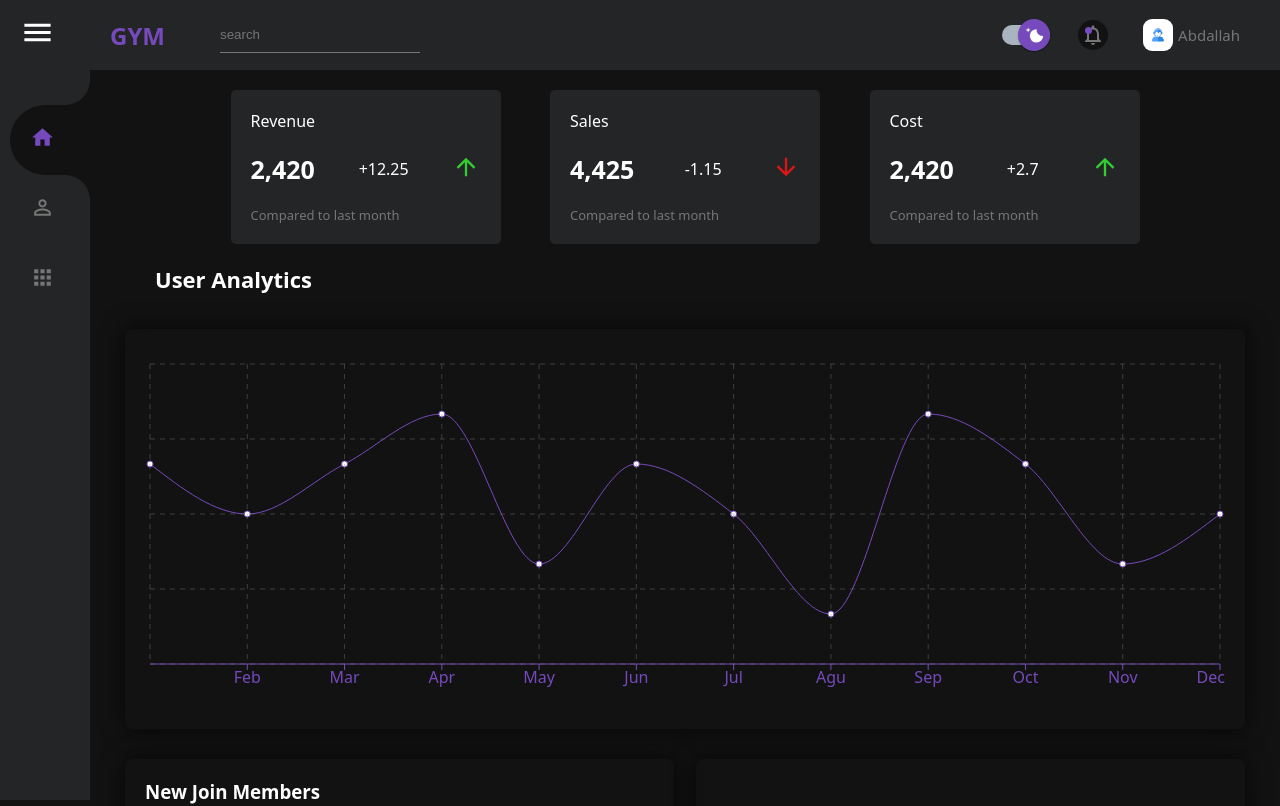
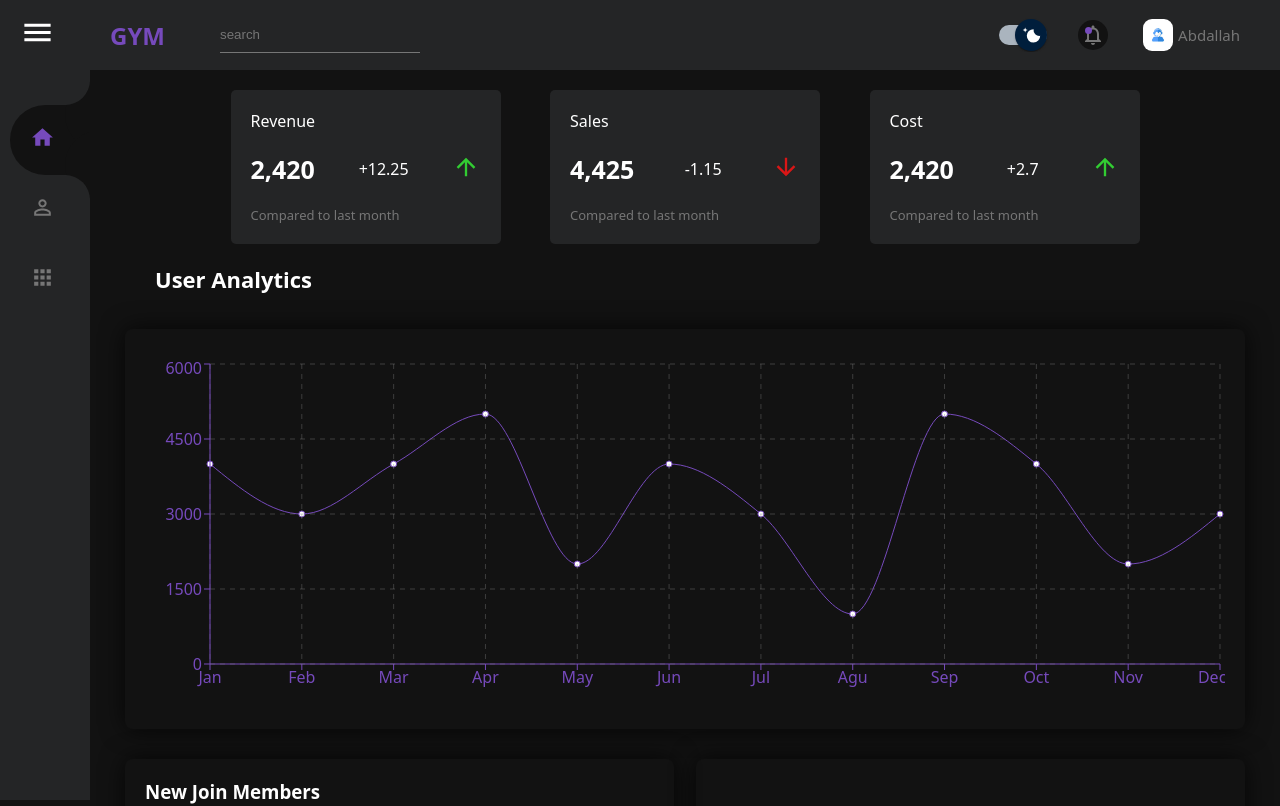
Before and after one commit to Abdallah-Sala7/GYM-Admin, a React (Create React App) app: page / in a window 1280 px wide. Shown: the top 806 px of the page. Built offline with nearby package versions, Linux system fonts and the light colour scheme.

Commit message:
replace quary selector

```diff
--- a/public/index.html
+++ b/public/index.html
@@ -7,7 +7,7 @@
     <link rel="icon" href="/img/dumbbells.jpg" type="image/webp" sizes="310 x 310"/>
     <title>GYM Admin</title>
   </head>
-  <body class="dark">
+  <body >
     <noscript>You need to enable JavaScript to run this app.</noscript>
     <div id="root"></div>
   </body>
--- a/src/App.js
+++ b/src/App.js
@@ -1,3 +1,5 @@
+import { useEffect, useState } from "react";
+import { useDispatch, useSelector } from "react-redux";
 import { BrowserRouter, Route, Routes } from "react-router-dom";
 import Aside from "./components/asidebar/Aside";
 import Header from "./components/header/Header";
@@ -5,51 +7,46 @@ import Home from "./components/home/Home";
 import EditProgram from "./components/Programs/edit-program/EditProgram";
 import NewProgram from "./components/Programs/new-program/NewProgram";
 import Program from "./components/Programs/Program";
+import { toggleAside } from "./components/store/toggleSlice";
 import EditUser from "./components/user-info/EditUser";
 import NewUser from "./components/users/NewUser";
 import User from "./components/users/User";
 
 function App() {
-
-  const onLoadFun =()=>{
-    setTimeout(()=>{
-      document.querySelector('.loading').style.display = 'none'
-      document.querySelector('body').style.overflow = "auto"
-    },1500)
-  }
-
-  const asideActive = () => {
-    document.querySelector('.aside').classList.remove('active')
-    document.querySelector('.main').classList.remove('active')
-  }
-
+  const [loading, setLoading] = useState(true)
+  const {asideActive,darkActive} = useSelector(state => state.toggle)
+  const dispatch = useDispatch()
 
   return (
-    <>
-    <div className="app">
+    <div className={`app ${darkActive ?'dark':'' }`} onLoad={()=>setLoading(false)} >
       <BrowserRouter>
           <Header />
-          <div className="main" onLoad={onLoadFun}>
-              <Aside />
-              <div className="over-lay" onClick={asideActive}></div>
+          {
+            loading ?
               <div className="loading">
               <div class="lds-roller">
                 <div></div><div></div><div></div><div></div><div></div><div></div><div></div><div></div>
               </div>
-              </div>
-
+              </div> :
+            <div className={`main ${asideActive ? "active":'' }`} >
+              <Aside />
+              <div className="over-lay" onClick={()=> dispatch(toggleAside())}></div>
               <Routes>
                 <Route path="/" element={<Home />} />
                 <Route path="/programs" element={<Program /> } />
-                <Route  path="/users" element={<User /> } />
+                <Route path="/users" element={<User /> } />
                 <Route path="users/add-user" element={<NewUser />} />
                 <Route path="users/info/:id" element={<EditUser />} />
                 <Route path="programs/add-program" element={<NewProgram />} />
                 <Route path="programs/edit-program/:id" element={<EditProgram />} />
               </Routes>
-        </div>
+            </div>
+          }
+
+
+
       </BrowserRouter>
-      </div></>
+      </div>
   );
 }
 
--- a/src/components/asidebar/Aside.jsx
+++ b/src/components/asidebar/Aside.jsx
@@ -1,10 +1,12 @@
 import { NavLink } from 'react-router-dom'
 import {Apps, Home, PersonOutline} from '@mui/icons-material'
 import './Aside.css'
+import { useSelector } from 'react-redux'
 
 function Aside() {
+    const {asideActive} = useSelector(state => state.toggle)
   return (
-    <div className='aside'>
+    <div className={`aside ${asideActive == true ? 'active':''}`}>
         <div className="main-minu">
             <NavLink to={'/'} className="minu-icon-name">
                 <span className='aside-icon'>
--- a/src/components/header/Header.css
+++ b/src/components/header/Header.css
@@ -36,17 +36,6 @@
     align-items: center;
     justify-content: right;
 }
-.header-box span.dark-span{
-    width: 55px;
-    cursor: pointer;
-
-}
-.header-box span.dark-span div{
-    pointer-events: none;
-}
-.css-lu9khh-MuiSwitch-root .MuiSwitch-thumb {
-    background-color: var(--logo-color) !important;
-}
 .header-box span.noti{
     margin-right: 35px;
     width: 30px;
@@ -62,8 +51,6 @@
     color: var(--icon-color);
     display: none;
 }
-/* .header-box span.dark-span span{display: none;}
-.header-box span.dark-span span.active{display: block; font-size: 35px;} */
 .header-box span.noti::before{
     position: absolute;
     top: 7px;
@@ -94,7 +81,6 @@ span.lang {
     cursor: pointer;
 }
 
-/* // Small devices (landscape phones, 576px and up) */
 @media (min-width: 576px) {
     .header h2{
         margin:0 55px;
@@ -108,6 +94,8 @@ span.lang {
     .header-box{ flex: 3; width: 300px;}
     .header-box span.dark-span{
         margin-right: 25px;
+    }
+    .switch{    margin-right: 20px;
     }
 
 }
--- a/src/components/header/Header.jsx
+++ b/src/components/header/Header.jsx
@@ -1,30 +1,24 @@
 import "./Header.css"
 import { Menu, NotificationsNoneOutlined,} from '@mui/icons-material';
+import { toggleAside,toggleDark } from "../store/toggleSlice";
+import { useDispatch } from "react-redux";
 import CustomizedSwitches from "./switch";
 
 function Header() {
-
-  const addDarkMode = () =>{
-    document.querySelector('body').classList.toggle('dark')
-    document.querySelector('.MuiSwitch-switchBase').classList.toggle('Mui-checked')
-  }
-  const asideActive = () => {
-    document.querySelector('.aside').classList.toggle('active')
-    document.querySelector('.main').classList.toggle('active')
-  }
+  const dispatch = useDispatch()
 
   return (
     <div className="header">
-        <div className="menu-open" onClick={asideActive}><Menu /></div>
+        <div className="menu-open" onClick={()=> dispatch(toggleAside())}><Menu /></div>
         <h2>GYM</h2>
         <input type="search" name="search" id="searchid" placeholder='search'/>
         <div className="header-box">
-            <span onClick={addDarkMode} className="dark-span">
-              <CustomizedSwitches />
-            </span>
-            <span className="noti"> <NotificationsNoneOutlined /> </span>
-            <img src={"/img/admin.jpg"} alt="admin" />
-            <span className="admin-name">Abdallah</span>
+          <div className="toggle-mode">
+            <CustomizedSwitches />
+          </div>
+          <span className="noti"> <NotificationsNoneOutlined /> </span>
+          <img src={"/img/admin.jpg"} alt="admin" />
+          <span className="admin-name"><a href="https://abdallah-salah.netlify.app/">Abdallah</a></span>
         </div>
     </div>
   )
--- a/src/components/header/switch.js
+++ b/src/components/header/switch.js
@@ -3,12 +3,15 @@ import { styled } from '@mui/material/styles';
 import FormGroup from '@mui/material/FormGroup';
 import FormControlLabel from '@mui/material/FormControlLabel';
 import Switch from '@mui/material/Switch';
+import { useDispatch } from 'react-redux';
+import { toggleDark } from '../store/toggleSlice';
 
 const MaterialUISwitch = styled(Switch)(({ theme }) => ({
   width: 62,
   height: 34,
   padding: 7,
   '& .MuiSwitch-switchBase': {
+    pointerEvents:'none' ,
     margin: 1,
     padding: 0,
     transform: 'translateX(6px)',
@@ -52,10 +55,12 @@ const MaterialUISwitch = styled(Switch)(({ theme }) => ({
 }));
 
 export default function CustomizedSwitches() {
+const dispatch = useDispatch()
+
   return (
     <FormGroup>
       <FormControlLabel
-        control={<MaterialUISwitch sx={{ m: 1 }} defaultChecked />}
+        control={<MaterialUISwitch onClick={()=> dispatch(toggleDark())} sx={{ m: 1 }} defaultChecked />}
         label=""
       />
     </FormGroup>
--- a/src/components/home/Home.jsx
+++ b/src/components/home/Home.jsx
@@ -1,6 +1,6 @@
 import { useState,useEffect } from 'react'
 import {Addchart, ArrowDownwardOutlined, ArrowUpwardOutlined, EuroSharp, GroupOutlined, ShowChart} from '@mui/icons-material';
-import { LineChart, Line, XAxis, CartesianGrid, Tooltip, ResponsiveContainer } from 'recharts';
+import { LineChart, Line, XAxis, CartesianGrid, Tooltip, ResponsiveContainer, YAxis } from 'recharts';
 import {Visibility} from '@mui/icons-material';
 
 import './Home.css'
@@ -91,7 +91,7 @@ const data = [
             <Line type="monotone" dataKey="active user" stroke="#764abc" activeDot={{ r: 8 }}/>
             <Tooltip />
             <CartesianGrid stroke='#80808063' strokeDasharray="5 5" />
-            {/* <YAxis stroke='#764abc'/> */}
+            <YAxis stroke='#764abc'/>
 
           </LineChart>
         </ResponsiveContainer>
--- a/src/components/store/store.js
+++ b/src/components/store/store.js
@@ -1,10 +1,12 @@
 import { configureStore } from "@reduxjs/toolkit";
 import programSlice from "./programSlice";
+import toggleSlice from "./toggleSlice";
 import userSlice from "./userSlice";
 
 export const store = configureStore({
     reducer:{
         users:userSlice,
-        programs : programSlice
+        programs : programSlice,
+        toggle:toggleSlice
     }
 })
--- /dev/null
+++ b/src/components/store/toggleSlice.js
@@ -0,0 +1,23 @@
+import { createSlice } from "@reduxjs/toolkit";
+
+const initialState = {
+    asideActive : false,
+    darkActive : true
+}
+export const toggleSlice = createSlice({
+    name:'toggle',
+    initialState,
+
+    reducers:{
+        toggleAside:(state)=>{
+            state.asideActive = !state.asideActive
+            console.log(state.aside);
+        },
+        toggleDark:(state) =>{
+            state.darkActive = !state.darkActive
+        }
+    }
+})
+
+export const {toggleAside,toggleDark} = toggleSlice.actions
+export default toggleSlice.reducer
--- a/src/index.css
+++ b/src/index.css
@@ -6,17 +6,17 @@
 
 li{list-style: none;}
 
-body{
+a{text-decoration: none; color: inherit;}
+.app{
   background-color: var(--bg-color);
   color: var(--text-color);
   transition: 0.3s background ease-in-out;
   font-family: system-ui;
+  min-height: 100vh;
+
 }
 
-a{text-decoration: none; color: inherit;}
-
-:root{
-
+.app{
   --icon-color:#767676;
   --main-color:#ba8fff;
   --logo-color:#764abc;
@@ -25,7 +25,7 @@ a{text-decoration: none; color: inherit;}
   --text-color:#242526;
   --shadow-color:#00000026;
 }
-body.dark{
+.app.dark{
   --shadow-color:#000000b9;
   --text-color:#fff;
   --bg-color:#121212;
@@ -134,6 +134,7 @@ body.dark{
   width: 90%;
   margin: auto;
   padding: 20px 0;
+  transition: 0.3s width ease-in-out;
 }
 .page{
   flex: 1;
```
